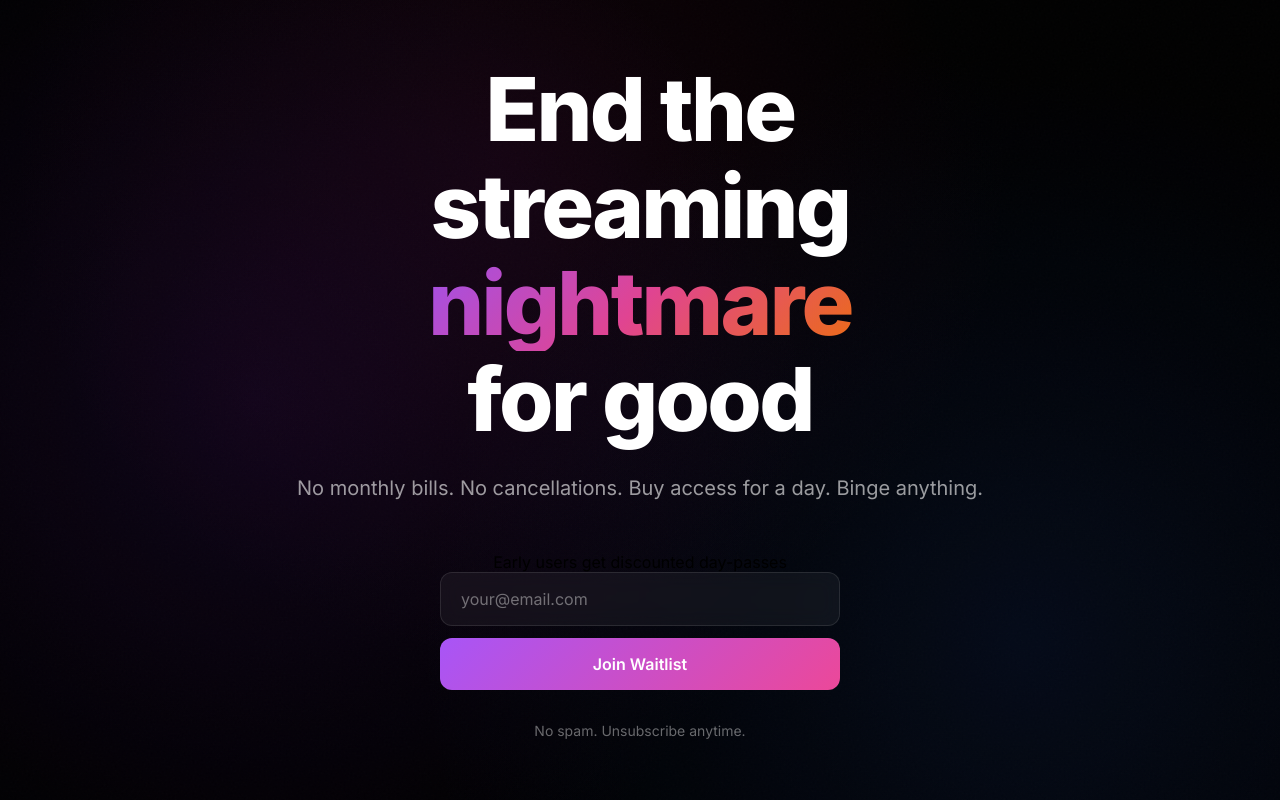
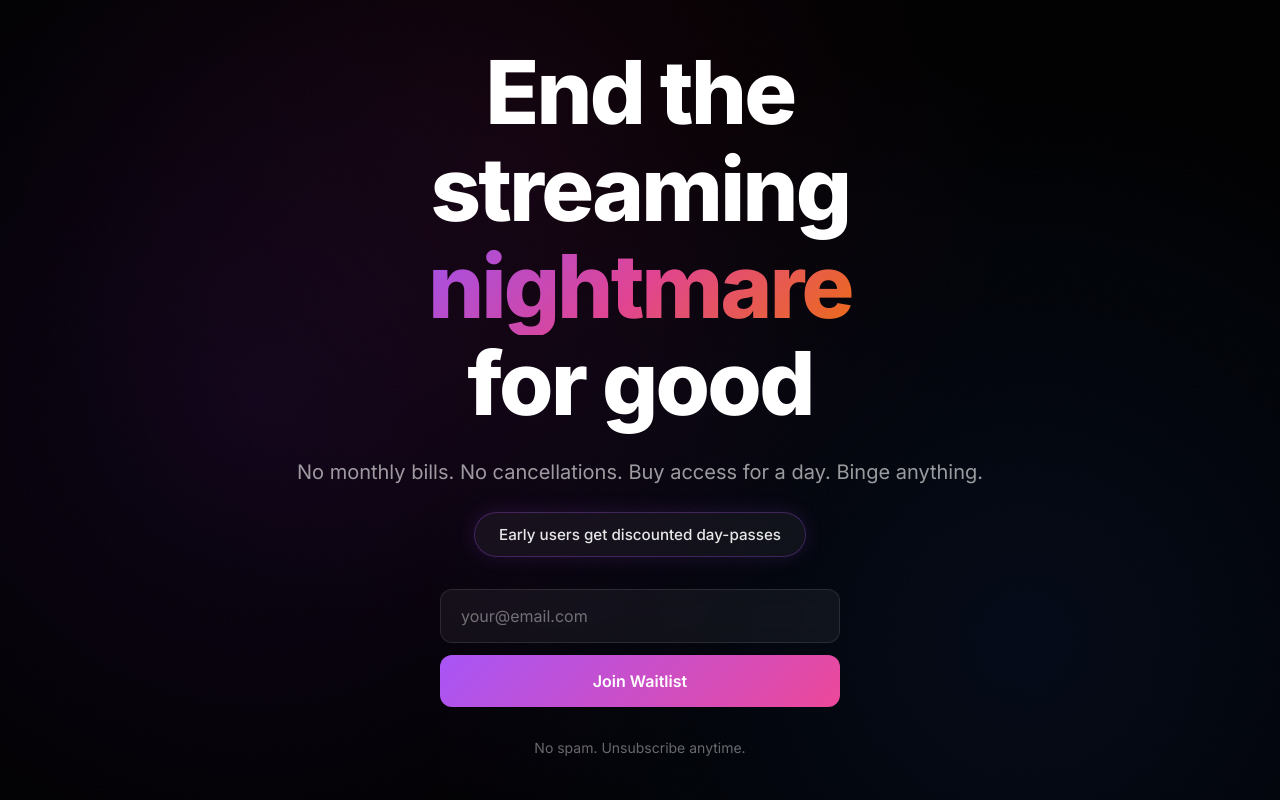
Before and after one commit to k4trina/flux, a React (Vite) app: page / in a window 1280 px wide. Built offline with nearby package versions, Linux system fonts and the light colour scheme.

Commit message:
Update App.css

```diff
--- a/src/App.css
+++ b/src/App.css
@@ -91,9 +91,23 @@ body {
 .subheading {
   font-size: clamp(1rem, 3vw, 1.25rem);
   color: rgba(255, 255, 255, 0.6);
-  margin-bottom: 3rem;
+  margin-bottom: 1.5rem;
   font-weight: 400;
   line-height: 1.6;
+}
+
+.incentive-badge {
+  display: inline-block;
+  padding: 0.75rem 1.5rem;
+  margin-bottom: 2rem;
+  background: rgba(255, 255, 255, 0.05);
+  border: 1px solid rgba(168, 85, 247, 0.3);
+  border-radius: 50px;
+  color: rgba(255, 255, 255, 0.9);
+  font-size: 0.95rem;
+  font-weight: 500;
+  backdrop-filter: blur(10px);
+  box-shadow: 0 0 20px rgba(168, 85, 247, 0.15);
 }
 
 .form-container {
```
